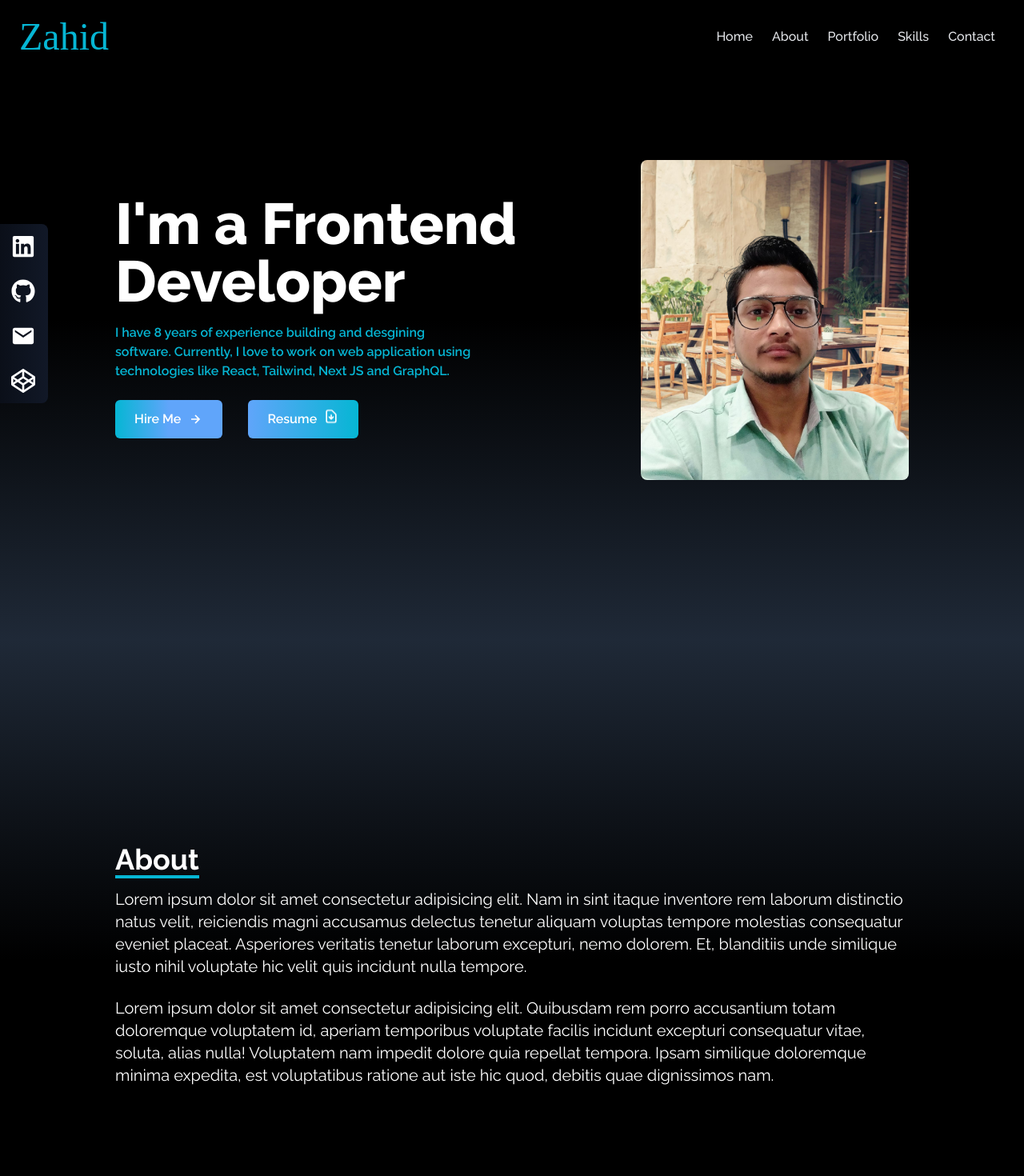
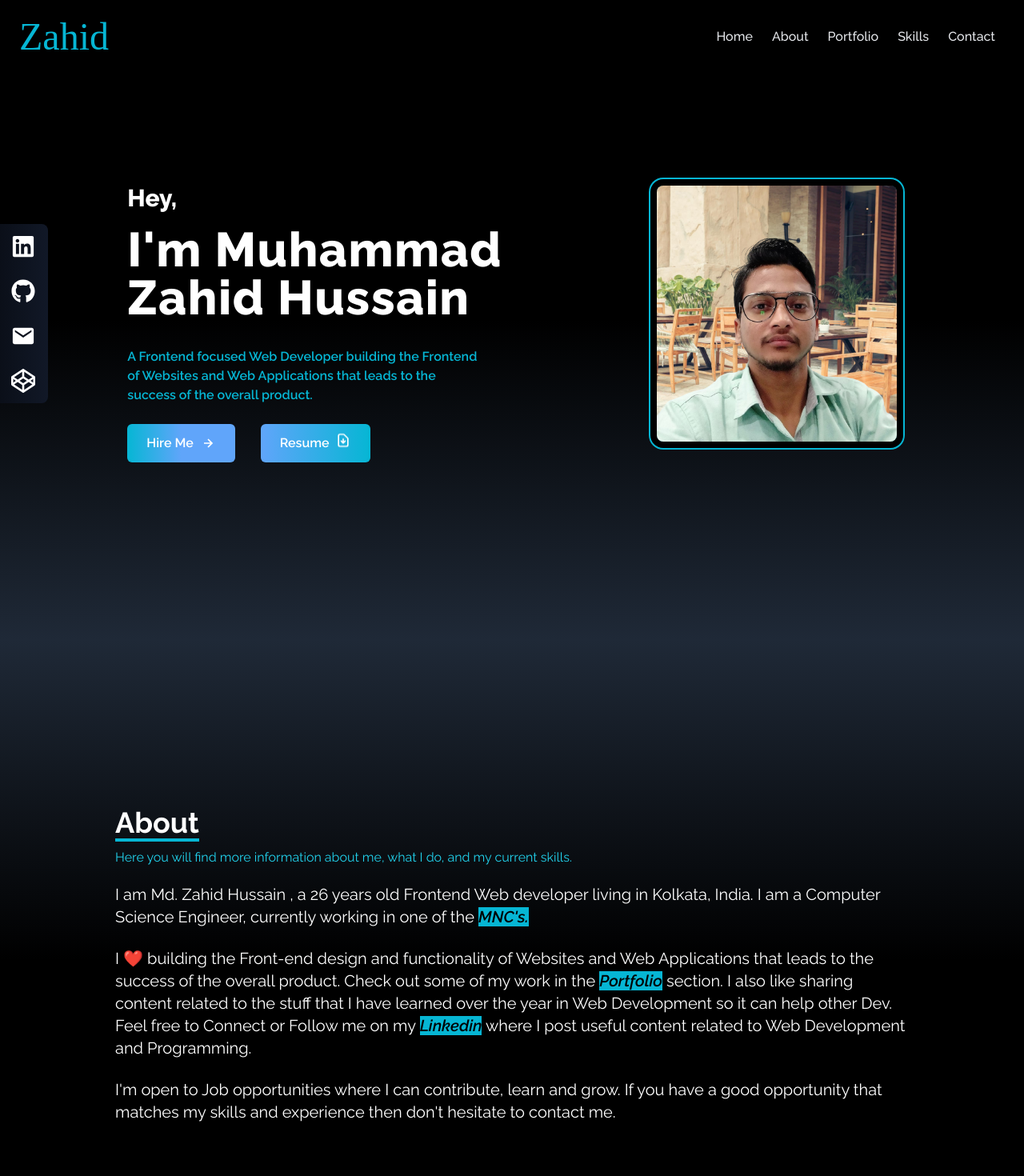
Before and after one commit to ZahidMdHussain/Mine_portfolio, a React (Create React App) app: page / in a window 1280 px wide. Shown: the top 1470 px of the page at 80% size. Built offline with nearby package versions, Linux system fonts and the light colour scheme; a web font is replaced by a local one.

Commit message:
Styling components

```diff
--- a/src/components/About.jsx
+++ b/src/components/About.jsx
@@ -8,26 +8,38 @@ const About = () => {
     >
       <div className="flex justify-center mx-auto max-w-screen-lg flex-col text-white w-full h-full px-4 selection:text-white selection:bg-cyan-500">
         <div className="my-2 py-1 w-fit">
-          <h1 className="text-4xl font-bold border-b-4 border-cyan-500">
+          <h1 className="text-4xl w-fit font-bold border-b-4 border-cyan-500">
             About
           </h1>
+          <h3 className="my-2 text-cyan-400">
+            Here you will find more information about me, what I do, and my
+            current skills.
+          </h3>
         </div>
         <p className="md:text-xl">
-          Lorem ipsum dolor sit amet consectetur adipisicing elit. Nam in sint
-          itaque inventore rem laborum distinctio natus velit, reiciendis magni
-          accusamus delectus tenetur aliquam voluptas tempore molestias
-          consequatur eveniet placeat. Asperiores veritatis tenetur laborum
-          excepturi, nemo dolorem. Et, blanditiis unde similique iusto nihil
-          voluptate hic velit quis incidunt nulla tempore.
+          I am Md. Zahid Hussain , a 26 years old Frontend Web developer living
+          in Kolkata, India. I am a Computer Science Engineer, currently working
+          in one of the{" "}
+          <em className="bg-cyan-500 text-black font-semibold">MNC's.</em>
+        </p>
+        <br />
+        <p className="md:text-xl ">
+          I ❤️ building the Front-end design and functionality of Websites and
+          Web Applications that leads to the success of the overall product.
+          Check out some of my work in the{" "}
+          <em className="bg-cyan-500 text-black font-semibold">Portfolio</em>{" "}
+          section. I also like sharing content related to the stuff that I have
+          learned over the year in Web Development so it can help other Dev.
+          Feel free to Connect or Follow me on my{" "}
+          <em className="bg-cyan-500 text-black font-semibold">Linkedin</em>{" "}
+          where I post useful content related to Web Development and
+          Programming.
         </p>
         <br />
         <p className="md:text-xl">
-          Lorem ipsum dolor sit amet consectetur adipisicing elit. Quibusdam rem
-          porro accusantium totam doloremque voluptatem id, aperiam temporibus
-          voluptate facilis incidunt excepturi consequatur vitae, soluta, alias
-          nulla! Voluptatem nam impedit dolore quia repellat tempora. Ipsam
-          similique doloremque minima expedita, est voluptatibus ratione aut
-          iste hic quod, debitis quae dignissimos nam.
+          I'm open to Job opportunities where I can contribute, learn and grow.
+          If you have a good opportunity that matches my skills and experience
+          then don't hesitate to contact me.
         </p>
       </div>
     </div>
--- a/src/components/Body.jsx
+++ b/src/components/Body.jsx
@@ -10,15 +10,18 @@ const Body = () => {
       name="home"
       className="md:h-screen w-full bg-gradient-to-b from from-black via-black to-gray-800 pt-24 pb-8 md:pt-0 md:pb-0"
     >
-      <div className="flex max-w-screen-lg mx-auto flex-col items-center justify-center h-full px-4 md:flex-row">
-        <div className="flex flex-col justify-center h-full text-white selection:text-white selection:bg-cyan-500">
-          <h2 className="text-5xl font-bold md:font-extrabold md:text-7xl">
-            I'm a Frontend Developer
+      <div className="flex max-w-screen-lg flex-col-reverse mx-auto items-center justify-center h-full px-4 md:flex-row">
+        <div className="flex flex-col md:w-2/3 justify-center h-full text-white selection:text-white selection:bg-cyan-50">
+          <h2 className="text-2xl font-bold md:font-extrabold md:text-3xl my-4">
+            Hey,
+          </h2>
+          <h2 className="text-4xl font-bold md:font-extrabold md:text-6xl tracking-wide mb-4">
+            I'm Muhammad <br /> Zahid Hussain
           </h2>
           <p className="py-4 max-w-md text-cyan-500 font-semibold">
-            I have 8 years of experience building and desgining software.
-            Currently, I love to work on web application using technologies like
-            React, Tailwind, Next JS and GraphQL.
+            A Frontend focused Web Developer building the Frontend of Websites
+            and Web Applications that leads to the success of the overall
+            product.
           </p>
           <div className="flex items-center gap-8">
             <Link
@@ -49,9 +52,9 @@ const Body = () => {
             </a>
           </div>
         </div>
-        <div className="my-2">
+        <div className="mb-4">
           <img
-            className="w-[250px]  md:w-[450px] rounded-lg"
+            className="w-[200px] h-[220px]  md:w-[300px] md:h-[320px] rounded-lg ring-2 ring-offset-4 md:ring-offset-8 ring-cyan-500  ring-offset-black object-cover"
             src={profile}
             alt="profile pic"
           />
--- a/src/components/Header.jsx
+++ b/src/components/Header.jsx
@@ -13,7 +13,7 @@ const Header = () => {
   };
   const isMenuToggled = useSelector((store) => store.toggle.toggleMenuSlice);
   return (
-    <div className="flex justify-between items-center bg-black text-white w-full h-20 px-6 pt-3 fixed z-10">
+    <div className="flex justify-between items-center bg-black text-white w-full h-20 px-6 pt-3 fixed z-20">
       <div className="">
         <h1 className="text-4xl font-medium md:text-5xl font-sign text-cyan-500 selection:text-white selection:bg-cyan-500">
           Zahid
--- a/src/components/Portfolio.jsx
+++ b/src/components/Portfolio.jsx
@@ -19,13 +19,17 @@ const Portfolio = () => {
             return (
               <div
                 key={item.id}
-                className="shadow-md shadow-gray-700 rounded-lg hover:shadow-lg hover:shadow-gray-600 hover:scale-105 duration-300"
+                className="shadow-md shadow-gray-700 rounded-lg hover:shadow-lg hover:shadow-gray-600 hover:scale-105 duration-300 relative group"
               >
                 <img
                   className="rounded-md grayscale-[20%] hover:grayscale-0 duration-200"
                   src={item.imgURL}
                   alt="projectImg"
                 />
+                <p className="absolute h-0 top-0 text-center flex px-2 items-center bg-gradient-to-b from-black via-gray-800 to-transparent text-white ease-in-out overflow-hidden group-hover:h-[70%] group-hover:md:h-[75%] duration-300">
+                  Lorem ipsum dolor sit amet consectetur adipisicing elit.
+                  Similique, aut?
+                </p>
                 <div className="py-2 flex justify-evenly">
                   <button className="border-2 border-gray-600 p-2 rounded-lg hover:bg-slate-100 hover:text-black duration-300">
                     <a
```
